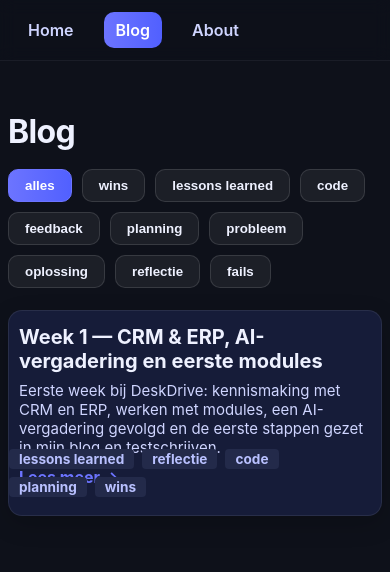
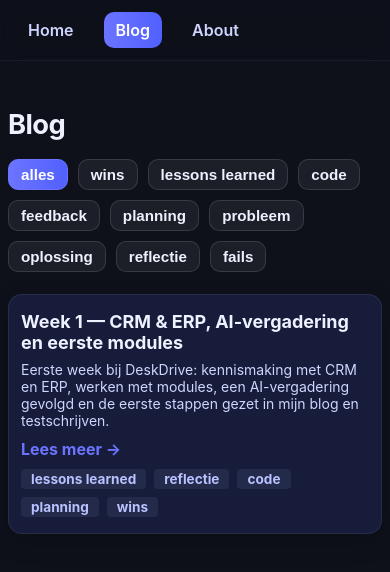
Before and after one commit to jef350/wpl-portfolio, a React (Vite) app: page /blog in a window 390 px wide. Shown: the top 572 px of the page. Built offline with nearby package versions, Linux system fonts and the light colour scheme.

Commit message:
Blog CSS

```diff
--- a/src/styles/blog.css
+++ b/src/styles/blog.css
@@ -63,6 +63,8 @@
   min-height: 120px;
   box-shadow: 0 8px 24px rgba(0,0,0,.18);
   transition: transform .08s, box-shadow .18s, border-color .18s, background .18s;
+  word-wrap: break-word;
+  overflow-wrap: anywhere;
 }
 .blog-card:hover {
   transform: translateY(-2px);
@@ -118,6 +120,17 @@
   .blog-list { gap: 12px; }
 }
 
-@media (max-width: 720px) {
-  .blog-card { padding: 14px 10px 28px 10px; }
+@media (max-width: 640px) {
+  .blog-header { font-size: clamp(26px, 7vw, 34px); }
+  .blog-tag-btn { padding: 6px 12px; font-size: .95rem; }
+  .blog-card { padding: 16px 12px; min-height: auto; }
+  .blog-card h3 { font-size: 18px; }
+  .blog-card p { font-size: 14px; }
+  .blog-tags-list {
+    position: static;
+    margin-top: 10px;
+    right: auto;
+    bottom: auto;
+    justify-content: flex-start;
+  }
 }
```
